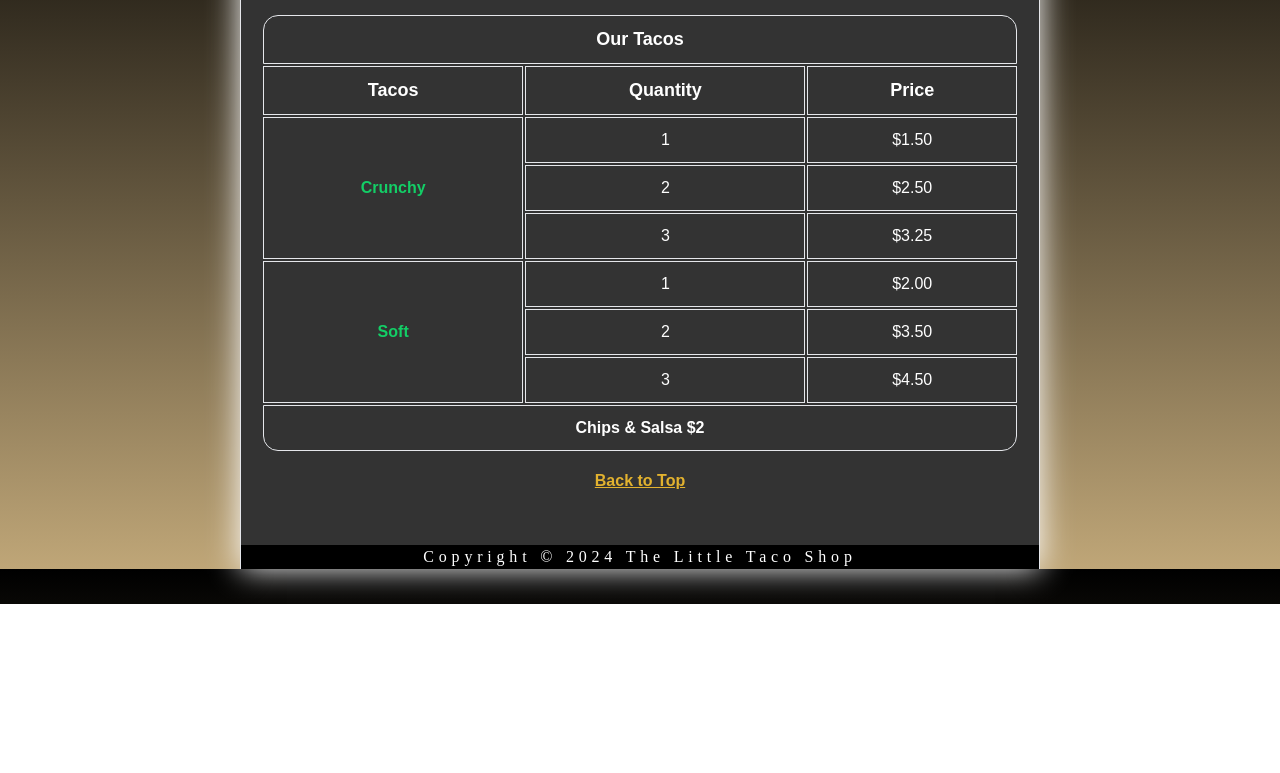
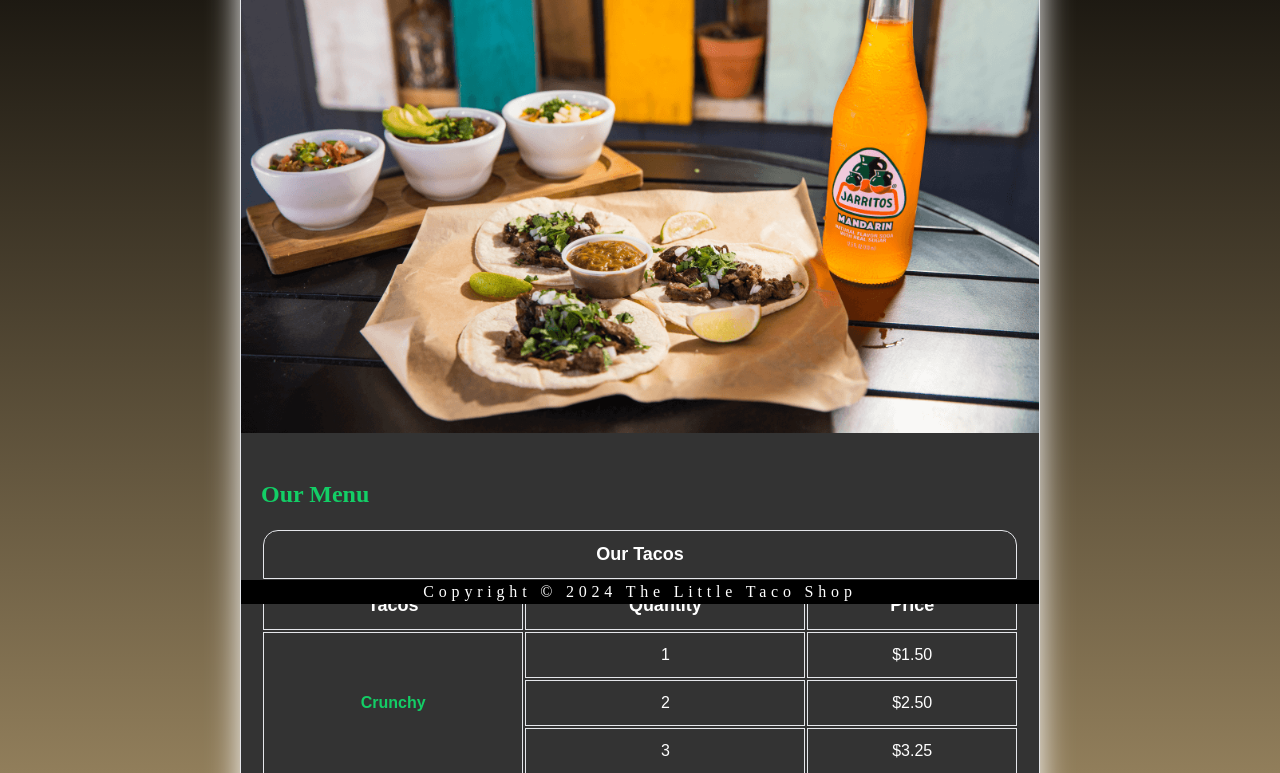
Before and after one commit to s298872/s298872, a plain HTML site: page index.html in a window 1280 px wide. Shown: the part 196-969 px from the top of the page. Before the commit the page ends 800 px from the top, so only its background shows below. Drawn offline with Linux system fonts and the light colour scheme.

Commit message:
Update index.html

```diff
--- a/index.html
+++ b/index.html
@@ -4,7 +4,7 @@
     <meta charset="UTF-8">
     <meta name="viewport" content="width=device-width, initial-scale=1.0">
     <title>Little Taco Shop</title>
-    <link rel="icon" href="images/favicon.ico">
+    <link rel="icon" href="favicon.ico">
     <link rel="stylesheet" href="styles.css">
     <script src="maker.js" defer></script>
 </head>
@@ -24,7 +24,7 @@
     <div class="hero">
         <h2 class="hero__header">Bienvenidos!</h2>
         <figure class="hero__figure">
-            <img class="hero__img" src="images/tacos_and_drink_1000x667.png" alt="Tacos and drink" title="We love Tacos!">
+            <img class="hero__img" src="tacos_and_drink_1000x667.png" alt="Tacos and drink" title="We love Tacos!">
             <figcaption class="hero__figcaption">Tacos and drink</figcaption>
         </figure>
     </div>
```
